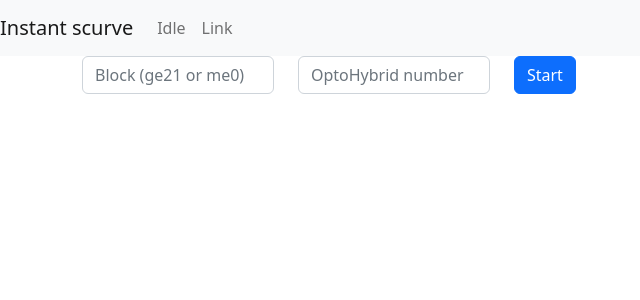
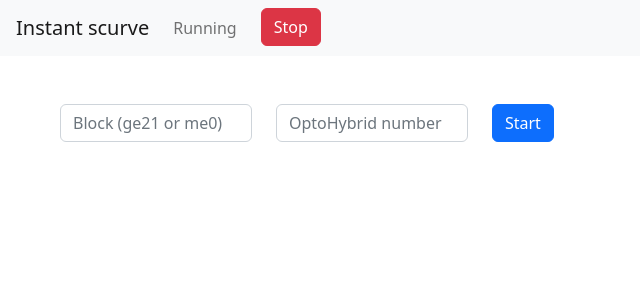
Before and after one commit to antonellopellecchia/instant-scurves, a Flask app: page / in a window 1280 px wide. Shown: the top 300 px of the page, without its empty margins (0-640 px from the left). Run offline with Flask 2, Linux system fonts and the light colour scheme; some libraries are stand-ins or nearby versions.

Commit message:
Add stop button

```diff
--- a/scurve/__init__.py
+++ b/scurve/__init__.py
@@ -28,11 +28,16 @@
     def api():
         daq_status = {
             "running": daq.running,
-            "saving": daq.saving
+            "saving": daq.saving,
+            "stopping": daq.stopping
         }
         variable = request.args.get("get")
-        return jsonify({
-            "value": daq_status[variable]
-        })
+        action = request.args.get("action")
+        if variable:
+            return jsonify({"value": daq_status[variable]})
+        elif action:
+            if action == "stop":
+                daq.stop()
+                return jsonify({"status": "ok"})
 
     return app
--- a/scurve/daq.py
+++ b/scurve/daq.py
@@ -15,6 +15,9 @@
 # status flags:
 running = False
 saving = False
+stopping = False
+
+daq_threads = list()
 
 OUTPUT_DIR = pathlib.Path("scurve/static/results/")
 NOISE_CHECK_SLEEP = 0.001
@@ -31,6 +34,18 @@
 
 scurve_output = list()
 
+def stop():
+    global running, saving, stopping
+
+    stopping = True
+    running = False
+    time.sleep(1)
+    saving = False
+
+    for t in daq_threads: t.join()
+    print("All threads stopped")
+    stopping = False
+
 def launch_scurve(block, oh, vfats):
     global running
 
@@ -41,15 +56,17 @@
 
     # start scan in separate thread
     scurve_thread = threading.Thread(target=run_scurve, args=[block, oh, vfats, scurve_lock])
+    daq_threads.append(scurve_thread)
     scurve_thread.start()
 
     # start analysis in separate thread
     analysis_thread = threading.Thread(target=analyze_scurve, args=[oh, scurve_lock])
+    daq_threads.append(analysis_thread)
     analysis_thread.start()
 
 def run_scurve(block, oh, vfats, lock, dry=True):
 
-    global running
+    global running, stopping
 
     print(f"Starting scurve. Running is {running}")
 
@@ -74,6 +91,9 @@
                     with lock:
                         scurve_output.append( (oh, vfat, ch, charge, fireEv, goodEv) )
                     time.sleep(2e-6)
+                    if stopping:
+                        print("Stopping scurve scan.")
+                        return
             time.sleep(10e-3)
         print(f"Finished scurve. Running is {running}")
         running = False
@@ -157,6 +177,9 @@
             while gempy.readReg("BEFE.GEM.TTC.GENERATOR.CYCLIC_RUNNING"): time.sleep(0.001)
             gempy.writeReg("BEFE.GEM.GEM_TESTS.VFAT_DAQ_MONITOR.CTRL.ENABLE", 0)
             for vfat in vfats:
+                if stopping:
+                    print("Stopping scurve scan.")
+                    return
                 goodEv = gempy.readReg("BEFE.GEM.GEM_TESTS.VFAT_DAQ_MONITOR.VFAT{}.GOOD_EVENTS_COUNT".format(vfat))
                 fireEv = gempy.readReg("BEFE.GEM.GEM_TESTS.VFAT_DAQ_MONITOR.VFAT{}.CHANNEL_FIRE_COUNT".format(vfat))
                 scurve_output.append( (oh, vfat, ch, charge, fireEv, goodEv) )
@@ -170,7 +193,7 @@
 
 def analyze_scurve(oh, lock):
 
-    global saving
+    global saving, stopping
 
     last_iteration = False
     print(f"Starting continuous analysis. running is {running}")
@@ -228,6 +251,10 @@
         summary_fig.savefig(output_file)
         saving = False
 
+        if stopping:
+            print("Stopping scurve analysis.")
+            return
+
         if last_iteration: # move output files away
             write_time = datetime.datetime.now()
             write_timestamp = write_time.strftime("%Y%m%d_%H%M")
--- a/scurve/templates/base.html
+++ b/scurve/templates/base.html
@@ -18,30 +18,40 @@
 <script>
     setInterval(function() {
         var runningFlag = $("#flag_running");
+        var stopButton = $("#button_stop");
         $.getJSON("/api?get=running", function(data) {
             var isRunning = data["value"];
-            if (isRunning) runningFlag.text("Running");
-            else runningFlag.text("Idle");
+            if (isRunning) {
+                runningFlag.text("Running");
+                stopButton.show();
+            } else {
+                runningFlag.text("Idle");
+                stopButton.hide();
+            }
         });
     }, 1000);
+
+    $(function() {
+        $("#button_stop").click(function() {
+            $.getJSON("/api?action=stop", function(data) {
+                console.log("Stopping action response: " + data["status"]);
+            });
+        });
+    });
 </script>
 
 <section class="content">
-    <nav class="navbar navbar-expand-lg navbar-light bg-light">
+    <nav class="navbar navbar-expand-lg navbar-expand-sm navbar-light bg-light px-3 mb-3">
         <a class="navbar-brand" href="/">Instant scurve</a>
-        <div class="collapse navbar-collapse" id="navbarSupportedContent">
-            <ul class="navbar-nav mr-auto">
+        <ul class="navbar-nav ml-auto mr-auto">
             <li class="nav-item active">
                 <a class="nav-link" href="#" id="flag_running"></a>
             </li>
             <li class="nav-item">
-                    <a class="nav-link" href="#">Link</a>
+                <button type="button" class="btn btn-danger mx-3" id="button_stop" style="display:none">Stop</button>
             </li>
-        </div>
+        </ul>
 </nav>
 
-  {% for message in get_flashed_messages() %}
-    <div class="flash">{{ message }}</div>
-  {% endfor %}
 {% block content %}{% endblock %}
 </section>
--- a/scurve/templates/index.html
+++ b/scurve/templates/index.html
@@ -1,7 +1,7 @@
 {% extends 'base.html' %}
 
 {% block content %}
-    <div class="container">
+    <div class="container m-5">
         <form method="get" action="/result">
             <div class="input-group">
             <div class="row">
```
Lines whose indentation alone changed are shown as unchanged.
